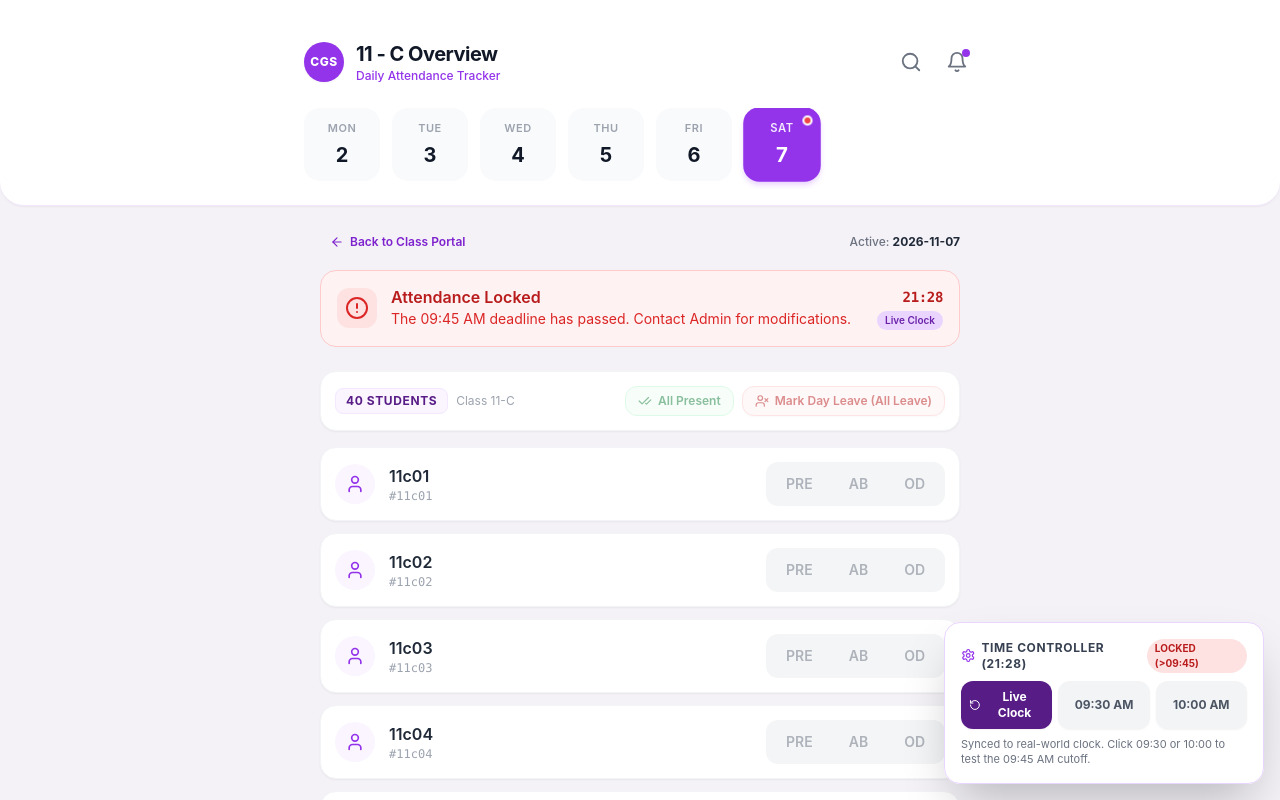
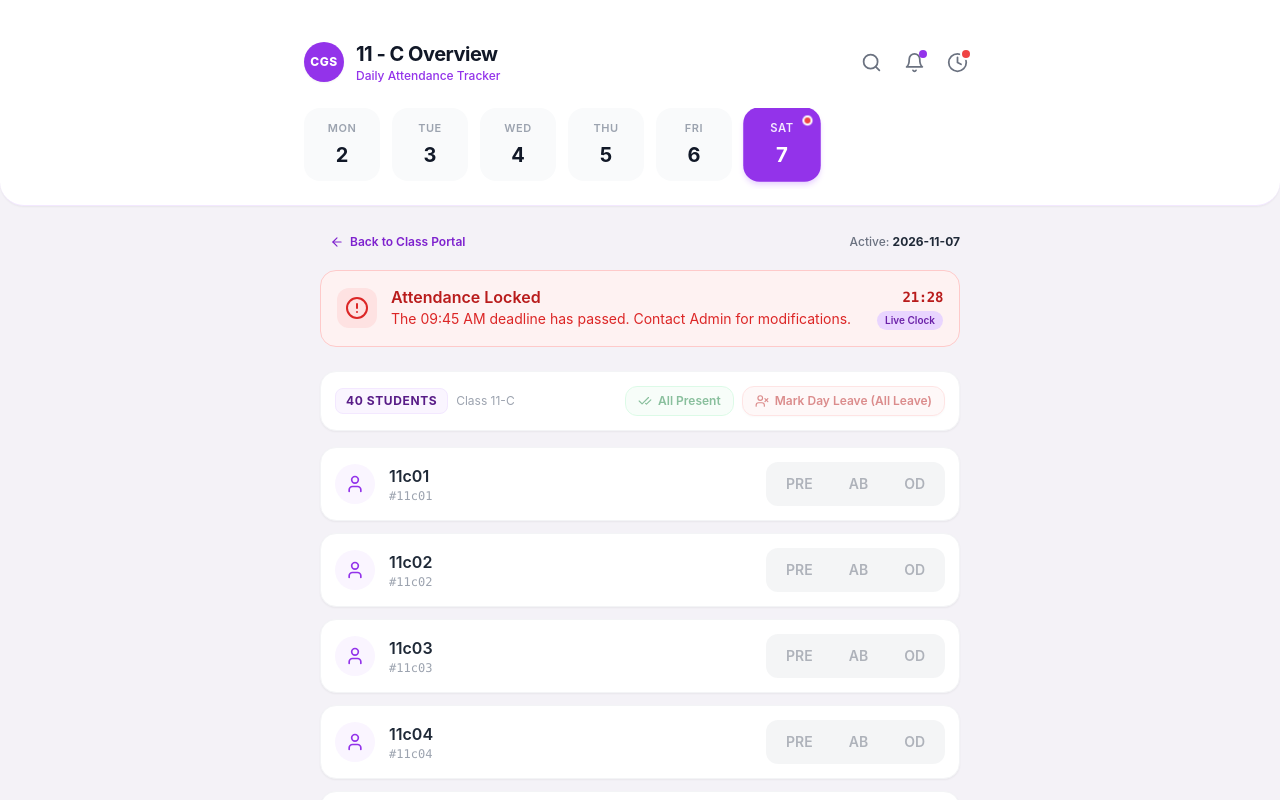
Before and after one commit to CGS-Forge-Studio/CGS-Attendance-prototype, a Next.js app in the folder frontend/: page / in a window 1280 px wide. Both pictures are taken after a click on the button "Login to Dashboard". Shown: the top 800 px of the page. Built offline with nearby package versions, Linux system fonts and the light colour scheme; no server answers.

Commit message:
feat: move time controller to header icon button near notifications and remove floating dev tool

```diff
--- a/frontend/src/app/page.tsx
+++ b/frontend/src/app/page.tsx
@@ -5,7 +5,6 @@ import { LoginView } from '../components/LoginView';
 import { DashboardHeader } from '../components/DashboardHeader';
 import { StatusBanner } from '../components/StatusBanner';
 import { StudentList } from '../components/StudentList';
-import { TimeSimulator } from '../components/TimeSimulator';
 import { Student, Status, ClassDetails, SimulatedTime } from '../types/attendance';
 import { apiService } from '../services/api';
 import { ArrowLeft, CheckCircle2, CheckCheck, UserX } from 'lucide-react';
@@ -227,14 +226,25 @@ export default function AttendanceApp() {
   const currentTimeFormatted = `${String(simulatedTime.hours).padStart(2, '0')}:${String(simulatedTime.minutes).padStart(2, '0')}`;
 
   return (
-    <div className="min-h-screen bg-[#F4F2F7] pb-28">
-      {/* Top Header */}
+    <div className="min-h-screen bg-[#F4F2F7] pb-12">
+      {/* Top Header with Integrated Time Controller */}
       <DashboardHeader
         availableDates={availableDates}
         selectedDateStr={selectedDateStr}
         onSelectDate={setSelectedDateStr}
         isDayPending={isDayPending}
         formatDate={formatLocalDate}
+        simulatedTime={simulatedTime}
+        isPastCutoff={isPastCutoff}
+        isSimulationActive={isSimulationActive}
+        onSetTime={(time) => {
+          setIsSimulationActive(true);
+          setSimulatedTime(time);
+        }}
+        onResetToLive={() => {
+          setIsSimulationActive(false);
+          setSimulatedTime(getSystemTime());
+        }}
       />
 
       {/* Main Content Area */}
@@ -333,21 +343,6 @@ export default function AttendanceApp() {
           </button>
         </div>
       </main>
-
-      {/* Floating Developer Time Simulator */}
-      <TimeSimulator
-        simulatedTime={simulatedTime}
-        isPastCutoff={isPastCutoff}
-        isSimulationActive={isSimulationActive}
-        onSetTime={(time) => {
-          setIsSimulationActive(true);
-          setSimulatedTime(time);
-        }}
-        onResetToLive={() => {
-          setIsSimulationActive(false);
-          setSimulatedTime(getSystemTime());
-        }}
-      />
     </div>
   );
 }
--- a/frontend/src/components/DashboardHeader.tsx
+++ b/frontend/src/components/DashboardHeader.tsx
@@ -1,7 +1,8 @@
 'use client';
 
-import React from 'react';
-import { Search, Bell } from 'lucide-react';
+import React, { useState, useRef, useEffect } from 'react';
+import { Search, Bell, Clock, RotateCcw, X } from 'lucide-react';
+import { SimulatedTime } from '../types/attendance';
 
 interface DashboardHeaderProps {
   availableDates: Date[];
@@ -9,6 +10,12 @@ interface DashboardHeaderProps {
   onSelectDate: (dateStr: string) => void;
   isDayPending: (dateStr: string) => boolean;
   formatDate: (date: Date) => string;
+  // Time Control Props
+  simulatedTime?: SimulatedTime;
+  isPastCutoff?: boolean;
+  isSimulationActive?: boolean;
+  onSetTime?: (time: SimulatedTime) => void;
+  onResetToLive?: () => void;
 }
 
 export const DashboardHeader: React.FC<DashboardHeaderProps> = ({
@@ -17,9 +24,35 @@ export const DashboardHeader: React.FC<DashboardHeaderProps> = ({
   onSelectDate,
   isDayPending,
   formatDate,
+  simulatedTime = { hours: 9, minutes: 30 },
+  isPastCutoff = false,
+  isSimulationActive = false,
+  onSetTime,
+  onResetToLive,
 }) => {
+  const [isTimeDropdownOpen, setIsTimeDropdownOpen] = useState(false);
+  const dropdownRef = useRef<HTMLDivElement>(null);
+
+  // Close dropdown on click outside
+  useEffect(() => {
+    const handleClickOutside = (event: MouseEvent) => {
+      if (dropdownRef.current && !dropdownRef.current.contains(event.target as Node)) {
+        setIsTimeDropdownOpen(false);
+      }
+    };
+
+    if (isTimeDropdownOpen) {
+      document.addEventListener('mousedown', handleClickOutside);
+    }
+    return () => {
+      document.removeEventListener('mousedown', handleClickOutside);
+    };
+  }, [isTimeDropdownOpen]);
+
+  const formattedTime = `${String(simulatedTime.hours).padStart(2, '0')}:${String(simulatedTime.minutes).padStart(2, '0')}`;
+
   return (
-    <header className="bg-white px-6 pt-10 pb-4 rounded-b-3xl shadow-sm sticky top-0 z-20 border-b border-purple-100">
+    <header className="bg-white px-6 pt-10 pb-4 rounded-b-3xl shadow-sm sticky top-0 z-30 border-b border-purple-100">
       <div className="flex justify-between items-center mb-6 max-w-2xl mx-auto">
         <div className="flex items-center gap-3">
           <div className="w-10 h-10 bg-purple-600 rounded-full flex items-center justify-center shadow-sm">
@@ -30,20 +63,130 @@ export const DashboardHeader: React.FC<DashboardHeaderProps> = ({
             <p className="text-xs text-purple-600 font-medium">Daily Attendance Tracker</p>
           </div>
         </div>
-        <div className="flex gap-2 text-gray-400">
+
+        {/* Action Buttons: Search, Notifications, & Time Controller */}
+        <div className="flex items-center gap-1.5 text-gray-400 relative" ref={dropdownRef}>
           <button
             aria-label="Search"
             className="p-2 hover:bg-gray-100 rounded-full transition-colors text-gray-500 hover:text-purple-600"
           >
-            <Search size={22} />
+            <Search size={21} />
           </button>
+
           <button
             aria-label="Notifications"
             className="p-2 hover:bg-gray-100 rounded-full transition-colors text-gray-500 hover:text-purple-600 relative"
           >
-            <Bell size={22} />
+            <Bell size={21} />
             <span className="absolute top-1.5 right-1.5 w-2 h-2 bg-purple-600 rounded-full"></span>
           </button>
+
+          {/* Time Controller Button */}
+          <button
+            onClick={() => setIsTimeDropdownOpen((prev) => !prev)}
+            aria-label="Time Controller"
+            className={`p-2 rounded-full transition-all relative ${
+              isTimeDropdownOpen
+                ? 'bg-purple-100 text-purple-700'
+                : 'hover:bg-gray-100 text-gray-500 hover:text-purple-600'
+            }`}
+            title={`Time: ${formattedTime} (${isPastCutoff ? 'Locked' : 'Open'})`}
+          >
+            <Clock size={21} />
+            {/* Status Indicator Dot */}
+            <span
+              className={`absolute top-1.5 right-1.5 w-2 h-2 rounded-full ring-2 ring-white ${
+                isSimulationActive
+                  ? 'bg-amber-500'
+                  : isPastCutoff
+                  ? 'bg-red-500'
+                  : 'bg-green-500'
+              }`}
+            ></span>
+          </button>
+
+          {/* Time Controller Popover Dropdown */}
+          {isTimeDropdownOpen && (
+            <div className="absolute right-0 top-12 z-50 w-72 bg-white rounded-2xl shadow-xl border border-purple-100 p-4 animate-in fade-in zoom-in-95 duration-150">
+              <div className="flex items-center justify-between mb-3 border-b border-gray-100 pb-2">
+                <div className="flex items-center gap-1.5">
+                  <Clock size={16} className="text-purple-600" />
+                  <span className="text-xs font-bold uppercase tracking-wider text-gray-700">Time Control</span>
+                </div>
+                <div className="flex items-center gap-2">
+                  <span
+                    className={`text-[10px] font-bold px-2 py-0.5 rounded-full ${
+                      isPastCutoff ? 'bg-red-100 text-red-700' : 'bg-green-100 text-green-700'
+                    }`}
+                  >
+                    {isPastCutoff ? 'LOCKED (>09:45)' : 'OPEN (<09:45)'}
+                  </span>
+                  <button
+                    onClick={() => setIsTimeDropdownOpen(false)}
+                    className="text-gray-400 hover:text-gray-600 p-0.5"
+                    aria-label="Close"
+                  >
+                    <X size={14} />
+                  </button>
+                </div>
+              </div>
+
+              {/* Current Active Time Display */}
+              <div className="bg-purple-50 p-2.5 rounded-xl mb-3 flex items-center justify-between border border-purple-100">
+                <span className="text-xs text-gray-500 font-medium">Active Time:</span>
+                <span className="text-sm font-mono font-bold text-purple-900">{formattedTime}</span>
+              </div>
+
+              {/* Quick Actions */}
+              <div className="flex gap-1.5 mb-2.5">
+                <button
+                  onClick={() => {
+                    onResetToLive?.();
+                  }}
+                  className={`flex-1 py-2 px-1.5 rounded-xl text-xs font-bold transition-all flex items-center justify-center gap-1 ${
+                    !isSimulationActive
+                      ? 'bg-purple-900 text-white shadow-sm'
+                      : 'bg-gray-100 text-gray-600 hover:bg-gray-200'
+                  }`}
+                  title="Use real-world clock"
+                >
+                  <RotateCcw size={11} /> Live
+                </button>
+                <button
+                  onClick={() => {
+                    onSetTime?.({ hours: 9, minutes: 30 });
+                  }}
+                  className={`flex-1 py-2 px-1.5 rounded-xl text-xs font-bold transition-all shadow-sm ${
+                    isSimulationActive && !isPastCutoff
+                      ? 'bg-purple-600 text-white shadow-purple-200'
+                      : 'bg-gray-100 text-gray-600 hover:bg-gray-200'
+                  }`}
+                  title="Simulate 9:30 AM (Open)"
+                >
+                  09:30 AM
+                </button>
+                <button
+                  onClick={() => {
+                    onSetTime?.({ hours: 10, minutes: 0 });
+                  }}
+                  className={`flex-1 py-2 px-1.5 rounded-xl text-xs font-bold transition-all shadow-sm ${
+                    isSimulationActive && isPastCutoff
+                      ? 'bg-red-600 text-white shadow-red-200'
+                      : 'bg-gray-100 text-gray-600 hover:bg-gray-200'
+                  }`}
+                  title="Simulate 10:00 AM (Locked)"
+                >
+                  10:00 AM
+                </button>
+              </div>
+
+              <p className="text-[10px] text-gray-400 leading-tight">
+                {!isSimulationActive
+                  ? 'Currently synced with live clock. Switch to 10:00 AM to test the 09:45 AM deadline lock.'
+                  : 'Simulation active. Click "Live" to revert to real-world clock.'}
+              </p>
+            </div>
+          )}
         </div>
       </div>
 
```
Also changed, not shown: 1 other file (tests, documents, lock files or other folders).
